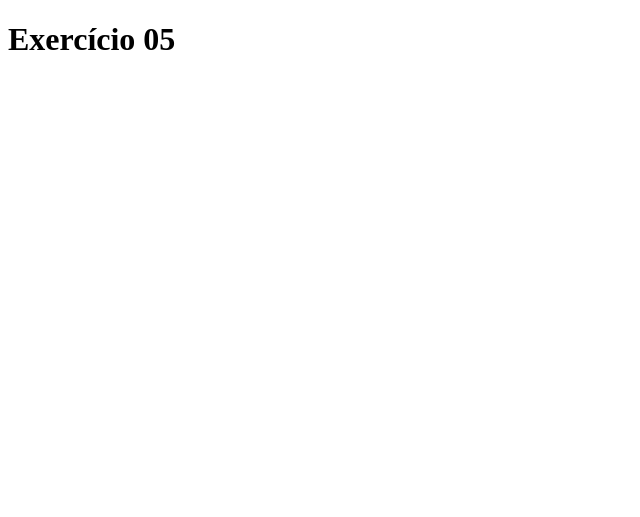
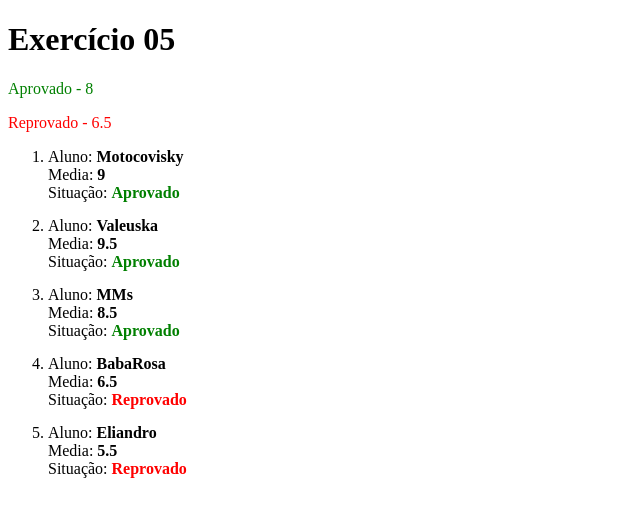
Before and after one commit to Tiuliel/aulas-php, a PHP site: page /exercicio05.php in a window 1280 px wide. Shown: the top 517 px of the page, without its empty margins (0-640 px from the left). Run offline with PHP 8.4, Linux system fonts and the light colour scheme.

Commit message:
finalizando exer 5

```diff
--- a/exercicios/exercicio05.php
+++ b/exercicios/exercicio05.php
@@ -1,17 +1,96 @@
 <!DOCTYPE html>
 <html lang="pt-br">
+
 <head>
     <meta charset="UTF-8">
     <meta name="viewport" content="width=device-width, initial-scale=1.0">
     <title>Exercício 05</title>
+    <style>
+        .aprovado {
+            color: green;
+        }
+
+        .reprovado {
+            color: red;
+        }
+        li{
+            margin-bottom: 15px;
+        }
+    </style>
 </head>
+
 <body>
     <h1>Exercício 05</h1>
 
     <?php
-    function media(float $nota, $nota2){
 
+
+    function calcularMedia(float $nota, float $nota2): float
+    {
+        $media = ($nota + $nota2) / 2;
+        return $media;
+    }
+
+    function situacao(float $media): string
+    {
+        if ($media >= 7) {
+            return "Aprovado";
+        } else {
+            return "Reprovado";
+        }
     }
     ?>
+
+    <p class="<?= situacao(calcularMedia(8, 8)) == "Reprovado" ? "reprovado" : "aprovado" ?>"> <?= situacao(calcularMedia(8, 8)) ?> - <?= calcularMedia(8, 8) ?></p>
+    <p class="<?= situacao(calcularMedia(5, 8)) == "Reprovado" ? "reprovado" : "aprovado" ?>"> <?= situacao(calcularMedia(5, 8)) ?> - <?= calcularMedia(5, 8) ?></p>
+<ol>
+    <?php
+    $alunos = [
+        [
+            "Nome" => "Motocovisky",
+            "nota1" => 10,
+            "nota2" => 8,
+        ],
+        [
+            "Nome" => "Valeuska",
+            "nota1" => 10,
+            "nota2" => 9,
+        ],
+        [
+            "Nome" => "MMs",
+            "nota1" => 9,
+            "nota2" => 8,
+        ],
+        [
+            "Nome" => "BabaRosa",
+            "nota1" => 5,
+            "nota2" => 8,
+        ],
+        [
+            "Nome" => "Eliandro",
+            "nota1" => 5,
+            "nota2" => 6,
+        ],
+
+
+    ];
+
+    foreach($alunos as $aluno){
+
+        $media = calcularMedia($aluno["nota1"], $aluno["nota2"])
+        ?>
+        <li>
+            Aluno: <b><?=$aluno['Nome']?></b> <br>
+            Media: <b><?=calcularMedia($aluno['nota1'], $aluno['nota2'])?></b> <br>
+            Situação: <b class="<?= situacao($media) == "Reprovado" ? "reprovado" : "aprovado" ?>"><?=situacao($media)?></b></b>
+
+        </li>
+
+        <?php
+    }
+
+    ?>
+</ol>
 </body>
+
 </html>
```
